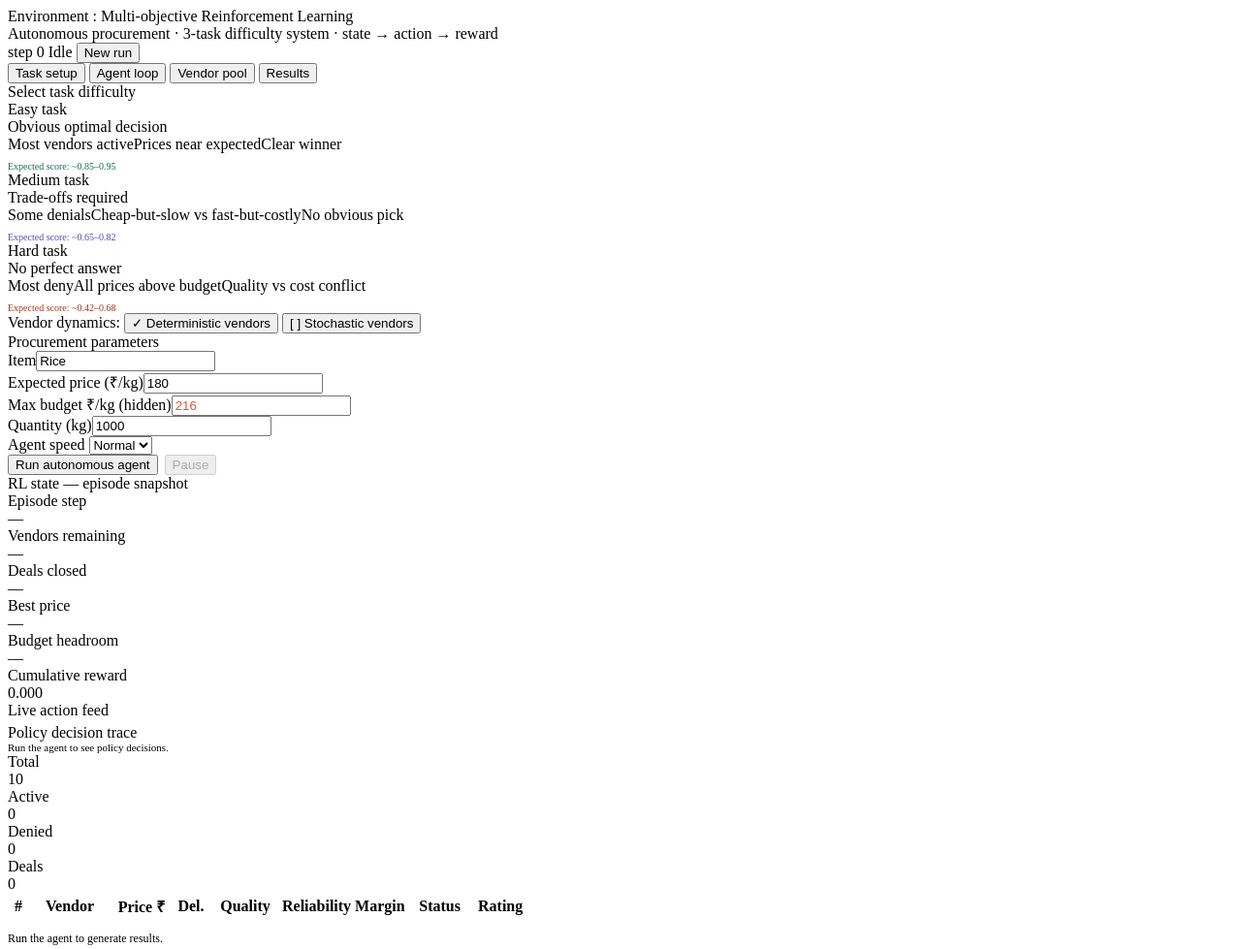
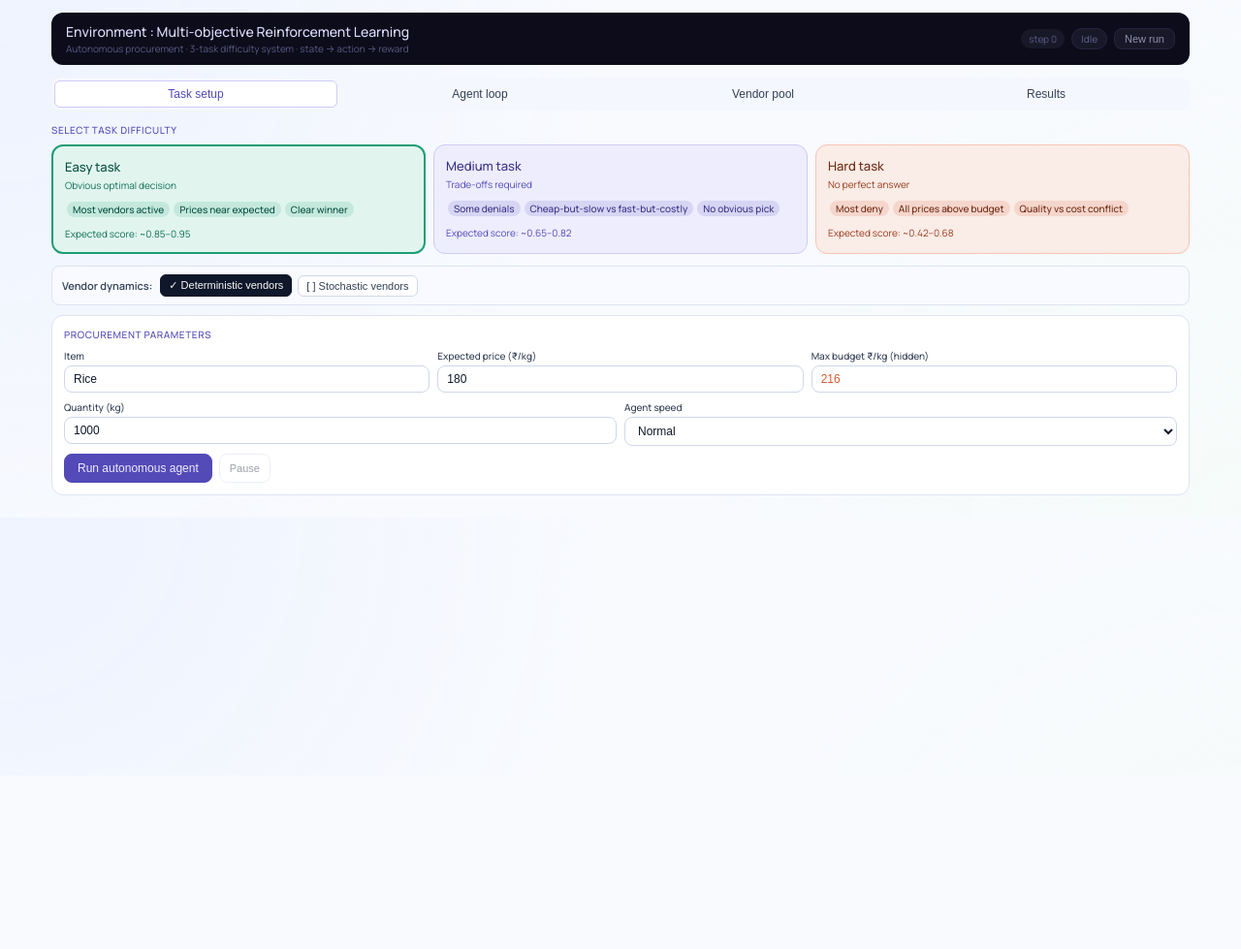
Before and after one commit to vidhangoel111/vendor-negotiator-env, a plain HTML site: page ui/index.html in a window 1280 px wide. Shown: the whole page at 97% size. After the commit the page ends 800 px from the top, so only its background shows below. Drawn offline with Linux system fonts and the light colour scheme; the site is published under a folder, as on GitHub Pages, so addresses that start at the root find nothing.

Commit message:
Fix UI asset paths to restore original styled layout

```diff
--- a/ui/index.html
+++ b/ui/index.html
@@ -7,7 +7,7 @@
     <link rel="preconnect" href="https://fonts.googleapis.com" />
     <link rel="preconnect" href="https://fonts.gstatic.com" crossorigin />
     <link href="https://fonts.googleapis.com/css2?family=Manrope:wght@400;500;600;700&family=JetBrains+Mono:wght@400;500&display=swap" rel="stylesheet" />
-    <link rel="stylesheet" href="/ui/style.css" />
+    <link rel="stylesheet" href="style.css" />
   </head>
   <body>
 <div class="app">
@@ -173,6 +173,6 @@
   </div>
 </div>
 </div>
-    <script src="/ui/app.js" defer></script>
+    <script src="app.js" defer></script>
   </body>
 </html>
```
